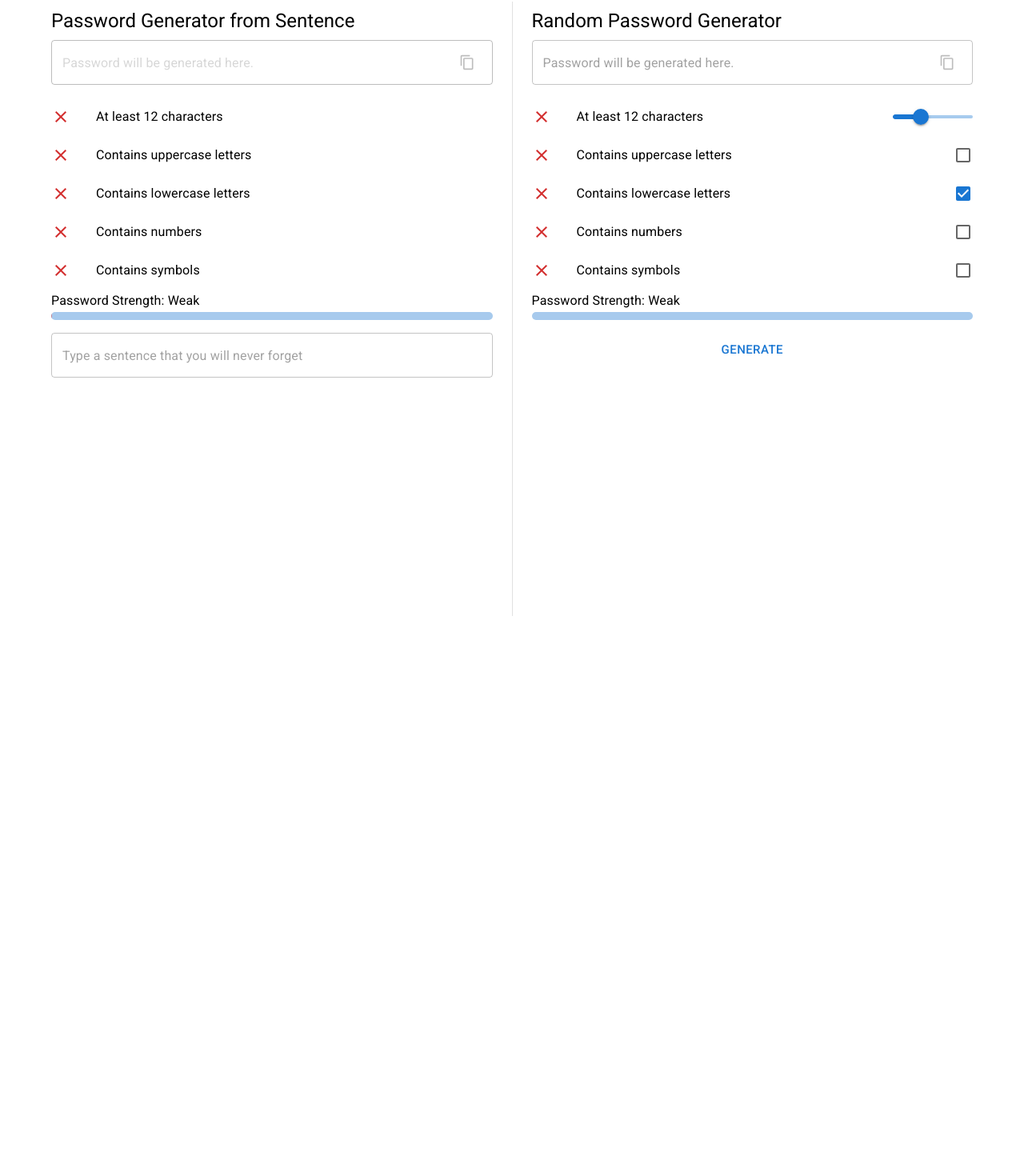
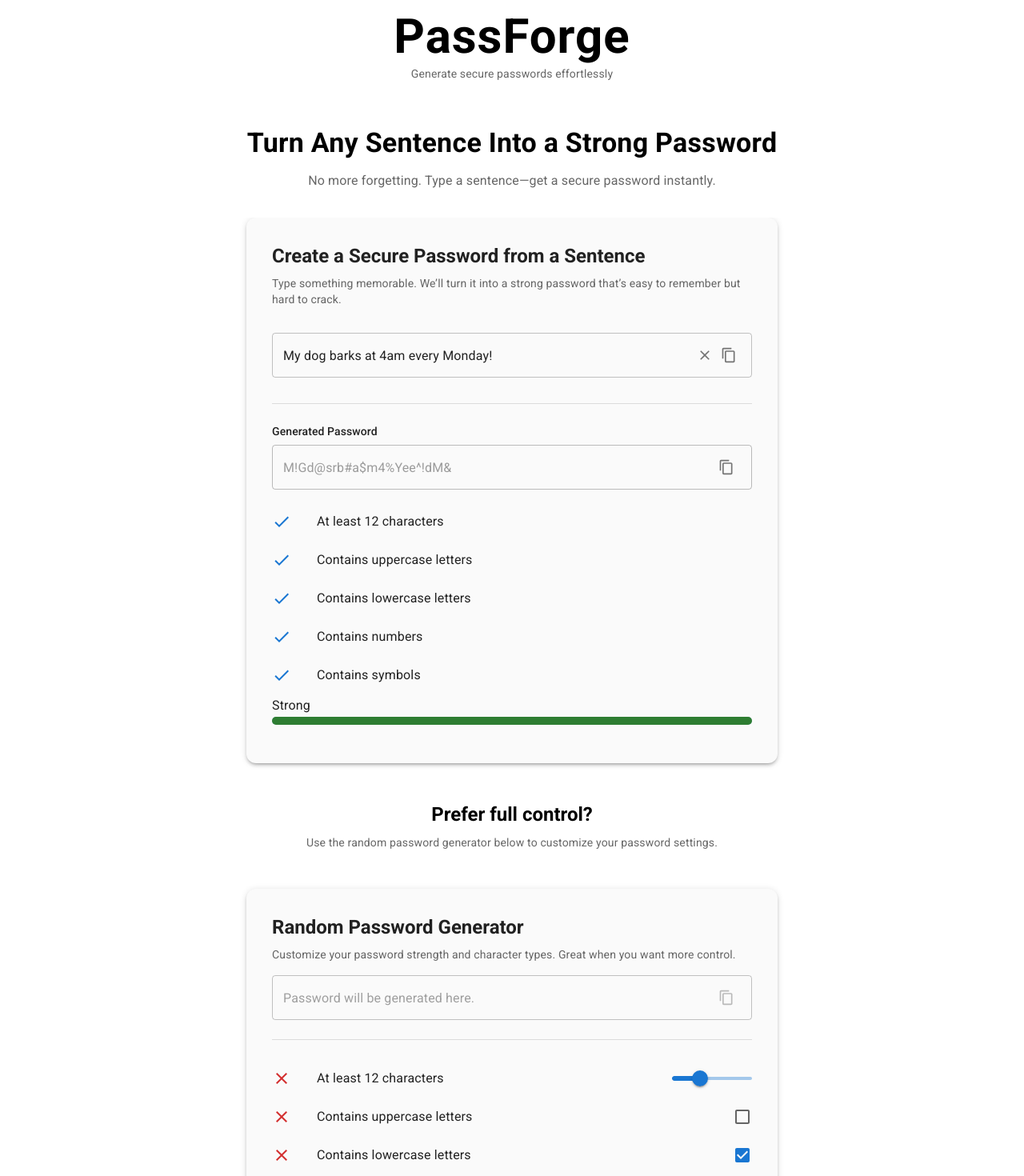
Before and after one commit to bullseye405/password-generator-from-sentence, a React (Create React App) app: page / in a window 1280 px wide. Shown: the part 14-1484 px from the top of the page at 80% size. Before the commit the page ends 800 px from the top, so only its background shows below. Built offline with nearby package versions, Linux system fonts and the light colour scheme.

Commit message:
update ui

```diff
--- a/src/App.tsx
+++ b/src/App.tsx
@@ -1,28 +1,43 @@
-import { Container, Divider, useMediaQuery } from '@mui/material';
+import { Box, Container, Typography } from '@mui/material';
 import React from 'react';
 
+import HeroHeader from './HeroHeader';
+import NavBar from './NavBar';
 import PasswordGeneratorFromSentence from './PasswordGeneratorFromSentence';
 import RandomPasswordGenerator from './RandomPasswordGenerator';
 import './styles.css';
 
 export default function App() {
-  const isMobile = useMediaQuery('(max-width:600px)'); // Check if the screen width is less than 600px
+  return (
+    <>
+      <NavBar />
 
-  return (
+      <HeroHeader />
+
       <Container
         sx={{
-        height: '100vh',
           overflow: 'auto',
-        py: 2,
-        scrollBehavior: 'smooth',
+          // py: 4,
           display: 'flex',
-        gap: 3,
-        flexDirection: isMobile ? 'column' : 'row',
+          flexDirection: 'column',
+          alignItems: 'center',
+          // gap: 4,
         }}
       >
         <PasswordGeneratorFromSentence />
-      <Divider orientation={isMobile ? 'horizontal' : 'vertical'} flexItem />
+
+        <Box sx={{ textAlign: 'center', mt: 6, mb: 4 }}>
+          <Typography variant="h5" fontWeight={600} gutterBottom>
+            Prefer full control?
+          </Typography>
+          <Typography variant="body2" color="text.secondary">
+            Use the random password generator below to customize your password
+            settings.
+          </Typography>
+        </Box>
+
         <RandomPasswordGenerator />
       </Container>
+    </>
   );
 }
--- /dev/null
+++ b/src/HeroHeader.tsx
@@ -0,0 +1,24 @@
+// HeroHeader.tsx
+import React from 'react';
+import { Box, Typography } from '@mui/material';
+
+const HeroHeader = () => {
+  return (
+    <Box
+      sx={{
+        textAlign: 'center',
+        py: 4,
+        px: 2,
+      }}
+    >
+      <Typography variant="h4" component="h1" fontWeight={600} gutterBottom>
+        Turn Any Sentence Into a Strong Password
+      </Typography>
+      <Typography variant="subtitle1" color="text.secondary">
+        No more forgetting. Type a sentence—get a secure password instantly.
+      </Typography>
+    </Box>
+  );
+};
+
+export default HeroHeader;
--- /dev/null
+++ b/src/NavBar.tsx
@@ -0,0 +1,17 @@
+import { Box, Typography } from '@mui/material';
+import React from 'react';
+
+const NavBar = () => {
+  return (
+    <Box textAlign="center" py={3}>
+      <Typography variant="h2" fontWeight={700} letterSpacing={1}>
+        PassForge
+      </Typography>
+      <Typography variant="body2" color="text.secondary">
+        Generate secure passwords effortlessly
+      </Typography>
+    </Box>
+  );
+};
+
+export default NavBar;
--- a/src/PasswordGeneratorFromSentence.tsx
+++ b/src/PasswordGeneratorFromSentence.tsx
@@ -1,14 +1,26 @@
 import { ContentCopy } from '@mui/icons-material';
 import CloseIcon from '@mui/icons-material/Close';
-import { Box, Button, IconButton, TextField, Typography } from '@mui/material';
+import {
+  Box,
+  Divider,
+  IconButton,
+  Paper,
+  TextField,
+  Typography,
+  useMediaQuery,
+  useTheme
+} from '@mui/material';
 import React, { useEffect, useState } from 'react';
 
+import GeneratedPassword from './GeneratedPassword';
 import PasswordStrengthChecker from './PasswordStrengthChecker';
 import { handlePasswordGenerate } from './utils';
-import GeneratedPassword from './GeneratedPassword';
 
 const PasswordGeneratorFromSentence = () => {
-  const [input, setInput] = useState('');
+  const theme = useTheme();
+  const isMobile = useMediaQuery(theme.breakpoints.down('sm'));
+
+  const [input, setInput] = useState('My dog barks at 4am every Monday!');
   const [generated, setGenerated] = useState('');
 
   const handleInputChange = (e: {
@@ -28,41 +40,52 @@ const PasswordGeneratorFromSentence = () => {
   }, [input]);
 
   return (
-    <Box flex={1} py={1}>
-      <Typography variant="h5" gutterBottom>
-        Password Generator from Sentence
-      </Typography>
-      <GeneratedPassword content={generated} />
+    <Box px={2} width="100%">
+      <Paper
+        elevation={3}
+        sx={{
+          p: { xs: 2, sm: 4 },
+          width: '100%',
+          maxWidth: 600,
+          borderRadius: 3,
+          mx: 'auto',
+          backgroundColor: theme.palette.grey[50],
+        }}
+      >
+        <Typography
+          variant={isMobile ? 'h6' : 'h5'}
+          fontWeight={600}
+          gutterBottom
+        >
+          Create a Secure Password from a Sentence
+        </Typography>
 
-      <PasswordStrengthChecker password={generated} />
+        <Typography
+          variant="body2"
+          color="text.secondary"
+          gutterBottom
+          sx={{ mb: 2 }}
+        >
+          Type something memorable. We’ll turn it into a strong password that’s
+          easy to remember but hard to crack.
+        </Typography>
 
-      <Box my={2}>
         <TextField
-          id="outlined-basic"
-          placeholder="Type a sentence that you will never forget"
+          fullWidth
+          placeholder="e.g. I drink 3 cups of coffee every morning!"
           value={input}
           variant="outlined"
           onChange={handleInputChange}
-          fullWidth
+          margin="normal"
           InputProps={{
             endAdornment: input && (
-              <Box
-                borderRadius={1}
-                flex={1}
-                display={'flex'}
-                justifyContent={'space-between'}
-              >
-                <IconButton
-                  onClick={clearAll}
-                  sx={{ padding: 0, paddingRight: 1 }}
-                >
+              <Box display="flex" alignItems="center">
+                <IconButton onClick={clearAll} size="small">
                   <CloseIcon fontSize="small" />
                 </IconButton>
                 <IconButton
-                  onClick={() => {
-                    navigator.clipboard.writeText(input);
-                  }}
-                  sx={{ padding: 0, paddingRight: 1 }}
+                  onClick={() => navigator.clipboard.writeText(input)}
+                  size="small"
                 >
                   <ContentCopy fontSize="small" />
                 </IconButton>
@@ -70,7 +93,21 @@ const PasswordGeneratorFromSentence = () => {
             ),
           }}
         />
-      </Box>
+
+        <Divider sx={{ my: 3 }} />
+
+        {generated && (
+          <>
+            <Typography variant="subtitle2" gutterBottom>
+              Generated Password
+            </Typography>
+            <GeneratedPassword content={generated} />
+            <Box mt={2}>
+              <PasswordStrengthChecker password={generated} />
+            </Box>
+          </>
+        )}
+      </Paper>
     </Box>
   );
 };
--- a/src/PasswordStrengthChecker.tsx
+++ b/src/PasswordStrengthChecker.tsx
@@ -123,7 +123,7 @@ const PasswordStrengthChecker: React.FC<PasswordStrengthCheckerProps> = ({
         ))}
       </List>
       <Typography variant="subtitle1">
-        Password Strength: {getStrengthLabel(strength)}
+        {getStrengthLabel(strength)}
       </Typography>
       <LinearProgress
         variant="determinate"
--- a/src/RandomPasswordGenerator.tsx
+++ b/src/RandomPasswordGenerator.tsx
@@ -1,34 +1,73 @@
-import { Box, Button, Typography } from '@mui/material';
+import {
+  Box,
+  Button,
+  Divider,
+  Paper,
+  Typography,
+  useMediaQuery,
+  useTheme,
+} from '@mui/material';
 import React, { useState } from 'react';
+import GeneratedPassword from './GeneratedPassword';
 import PasswordStrengthChecker from './PasswordStrengthChecker';
-import GeneratedPassword from './GeneratedPassword';
 import { generateRandomPassword, initialCheckBoxState } from './utils';
 
 const RandomPasswordGenerator = () => {
   const [generated, setGenerated] = useState('');
-
   const [checkBoxState, setCheckBoxState] = useState(initialCheckBoxState);
   const [length, setLength] = useState(12);
+
+  const theme = useTheme();
+  const isMobile = useMediaQuery(theme.breakpoints.down('sm'));
+
   const handleGenerateClick = () => {
     const password = generateRandomPassword(length, checkBoxState);
     setGenerated(password);
   };
 
-  const handleInputChange = (e: {
-    target: { value: React.SetStateAction<string> };
-  }) => {
+  const handleInputChange = (e: { target: { value: string } }) => {
     setGenerated(e.target.value);
     setLength(e.target.value.length);
   };
+
   return (
-    <Box flex={1} py={1}>
-       <Typography variant="h5" gutterBottom>
+    <Box p={2} width="100%">
+      <Paper
+        elevation={3}
+        sx={{
+          p: { xs: 2, sm: 4 },
+          width: '100%',
+          maxWidth: 600,
+          borderRadius: 3,
+          mx: 'auto',
+          backgroundColor: theme.palette.grey[50],
+        }}
+      >
+        <Typography
+          variant={isMobile ? 'h6' : 'h5'}
+          fontWeight={600}
+          gutterBottom
+        >
           Random Password Generator
         </Typography>
+
+        <Typography
+          variant="body2"
+          color="text.secondary"
+          gutterBottom
+          sx={{ mb: 2 }}
+        >
+          Customize your password strength and character types. Great when you
+          want more control.
+        </Typography>
+
         <GeneratedPassword
           content={generated}
           handleInputChange={handleInputChange}
         />
+
+        <Divider sx={{ my: 3 }} />
+
         <PasswordStrengthChecker
           password={generated}
           checkBoxState={checkBoxState}
@@ -36,14 +75,17 @@ const RandomPasswordGenerator = () => {
           length={length}
           setLength={setLength}
         />
+
         <Button
           variant="text"
           onClick={handleGenerateClick}
           fullWidth
           size="large"
+          sx={{ mt: 3 }}
         >
-        Generate
+          Generate Password
         </Button>
+      </Paper>
     </Box>
   );
 };
```
Also changed, not shown: 1 other file (tests, documents, lock files or other folders). Lines whose indentation alone changed are shown as unchanged.
